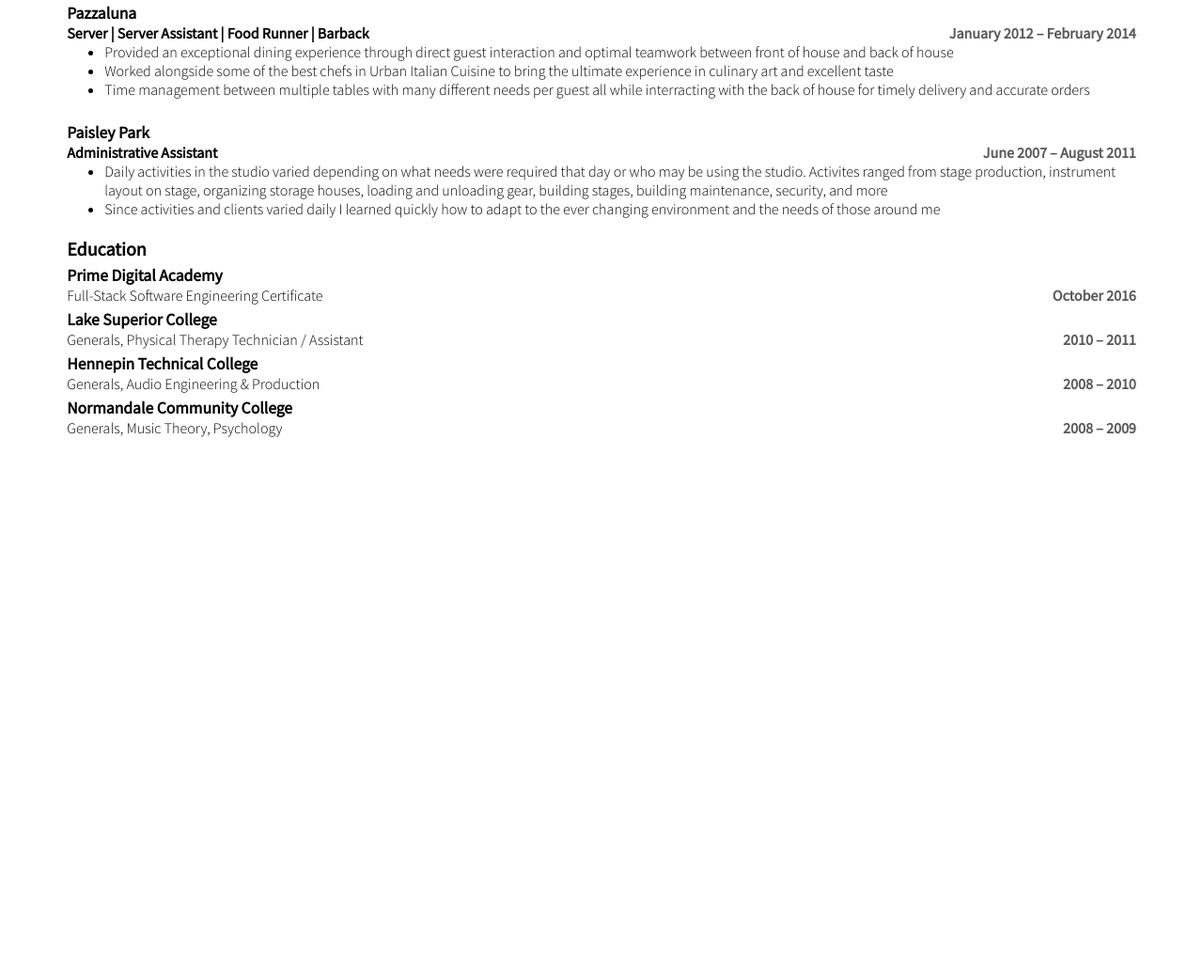
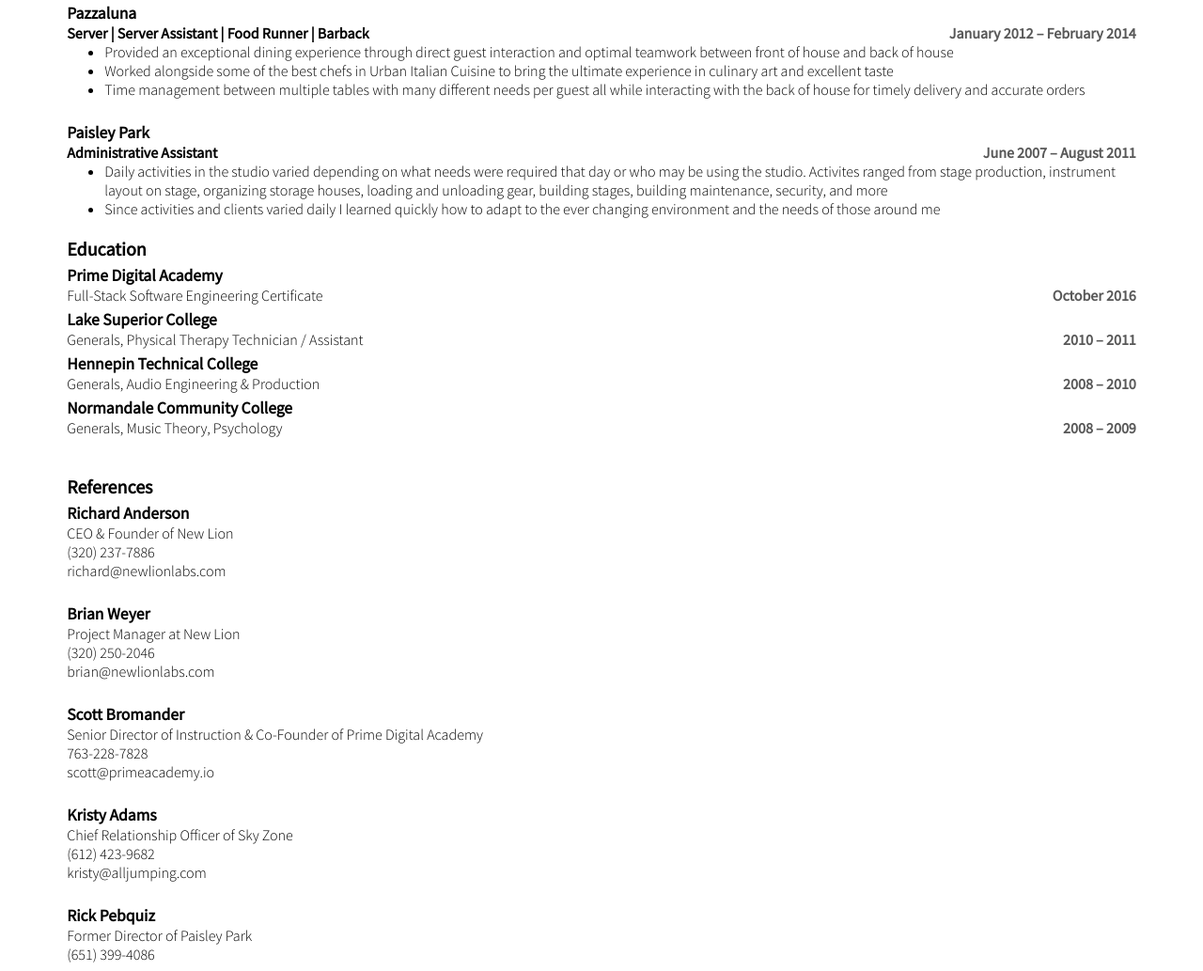
Before and after one commit to adameastvold/_resume, a plain HTML site: page index.html in a window 1280 px wide. Shown: the part 846-1879 px from the top of the page at 94% size. Before the commit the page ends 1319 px from the top, so only its background shows below. Drawn offline with Linux system fonts and the light colour scheme.

Commit message:
Updated information

```diff
--- a/index.html
+++ b/index.html
@@ -13,7 +13,7 @@
                 <ul class="contactInfo">
                     <li><a href="tel:+19524860598">952-486-0598</a></li>
                     <li><a href="mailto:adam.eastvold@gmail.com">adam.eastvold@gmail.com</a></li>
-                    <!-- <li><a target="_blank" href="https://github.com/adameastvold">github.com/adameastvold</a></li> -->
+                    <li><a target="_blank" href="https://github.com/adameastvold">github.com/adameastvold</a></li>
                 </ul>
             </aside>
             <section>
@@ -64,6 +64,7 @@
                 <time datetime="2017-01-3/2017-05-10"> January 2017 &ndash; May 2017 </time>
                 <ul>
                     <li>Initially brought on as a contracted iOS developer focusing on Swift 3, Objective C and using Xcode 8 resulting in the completion of multiple apps for clients</li>
+                    <li>When the iOS applications were complete we built administrative web portals and web applications using AngularJS, Angular 2, Node.js, and Firebase</li>
                     <li>We utilized SCRUM and AGILE style of project management and called it rapid iteration to fast track application production for clients</li>
                     <li>Working with our Senior Digital Architect I worked in Unity with C#. After the completion of the prototype games I took on a dynasty code project working in Perl</li>
                     <li>After the Perl project was complete I was given the opportunity to train as a Project Manager and also as a Business Development Representative for New Lion bringing in more clients</li>
@@ -79,8 +80,7 @@
                 </ul>
                 <p class="title">Commitment: The Github Challenge | Group Project</p>
                 <ul>
-                    <li>Commitment is an administrative application to oversee The Github Challenge</li>
-                    <li>The Github Challenge is an opportunity for developers to build a habit of learning a new programming language everyday for 30 days</li>
+                    <li>Commitment is an administrative application to oversee The Github Challenge which is a challenge for developers to build a habit of learning a new programming language everyday for 30 days</li>
                     <li>Technologies used include AngularJS, Firebase, PostgreSQL, PhantomJS, Hogan.js, D3, CSS 3, and HTML 5</li>
                 </ul>
                 <br>
@@ -92,7 +92,6 @@
                     <li>Maintained website, social media, and virtual presence for multiple franchises throughout the country</li>
                     <li>Created schedules, inventory, and systems for Point of Sale software</li>
                     <li>Collected data via SQL servers, PoS systems, VoIP systems, Google Analytics, and automated tracking systems I had built via Google Spreadsheets</li>
-                    <li>Worked alongside software and web developement teams Centeredge Software, Golamac, and the Sky Zone Web Support Team</li>
                 </ul>
                 <p class="title">Floor Manager</p>
                 <time datetime="2014-10-01/2016-07-20">October 2014 &ndash; July 2016 </time>
@@ -108,7 +107,7 @@
                 <ul>
                     <li>Provided an exceptional dining experience through direct guest interaction and optimal teamwork between front of house and back of house</li>
                     <li>Worked alongside some of the best chefs in Urban Italian Cuisine to bring the ultimate experience in culinary art and excellent taste</li>
-                    <li>Time management between multiple tables with many different needs per guest all while interracting with the back of house for timely delivery and accurate orders</li>
+                    <li>Time management between multiple tables with many different needs per guest all while interacting with the back of house for timely delivery and accurate orders</li>
                 </ul>
                 <br>
                 <p class="place">Paisley Park</p>
@@ -132,6 +131,40 @@
                 <time datetime="2008/2011">2008 &ndash; 2009</time>
                 <p>Generals, Music Theory, Psychology</p>
 
+
+
+                <br><br>
+                <h1>References</h1>
+                <p class="place">Richard Anderson</p>
+                <p>CEO & Founder of New Lion</p>
+                <p>(320) 237-7886</p>
+                <p>richard@newlionlabs.com</p>
+
+                <br>
+                <p class="place">Brian Weyer</p>
+                <p>Project Manager at New Lion</p>
+                <p>(320) 250-2046</p>
+                <p>brian@newlionlabs.com</p>
+
+                <br>
+                <p class="place">Scott Bromander</p>
+                <p>Senior Director of Instruction & Co-Founder of Prime Digital Academy</p>
+                <p>763-228-7828</p>
+                <p>scott@primeacademy.io</p>
+
+                <br>
+                <p class="place">Kristy Adams</p>
+                <p>Chief Relationship Officer of Sky Zone</p>
+                <p>(612) 423-9682</p>
+                <p>kristy@alljumping.com</p>
+
+                <br>
+                <p class="place">Rick Pebquiz</p>
+                <p>Former Director of Paisley Park</p>
+                <p>(651) 399-4086</p>
+
+
+
             </section>
         </main>
   </body>
```
